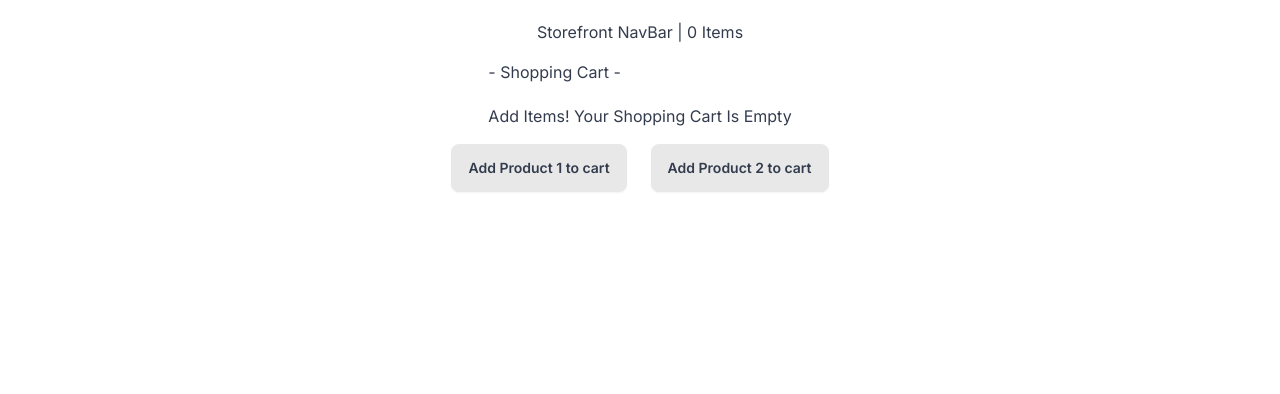
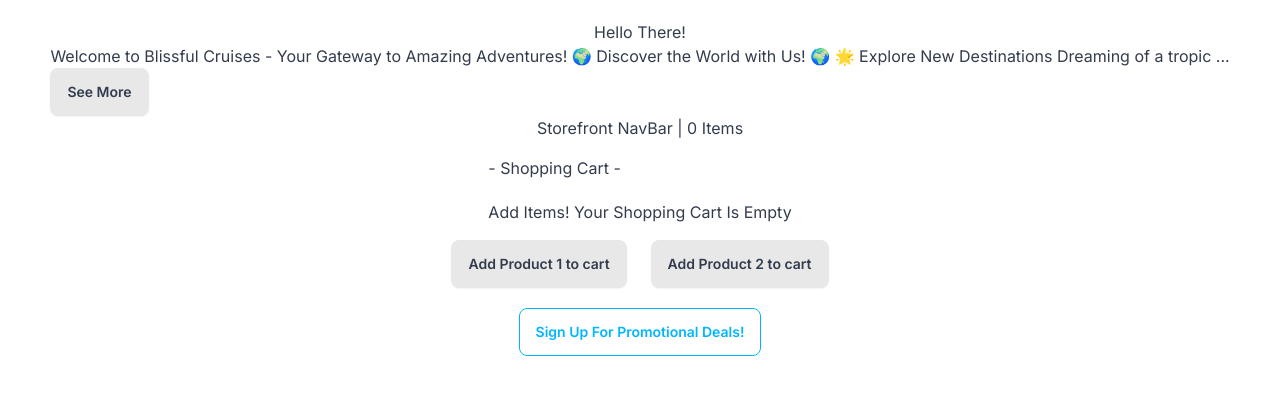
Before and after one commit to tedster827/travel-agency-website, a Next.js app: page /pages/react_showcase/storefront in a window 1280 px wide. Shown: the top 394 px of the page. Built offline with nearby package versions, Linux system fonts and the light colour scheme.

Commit message:
feat(MockStoreFront): adds base marketing sign up page and adds a new generic component Expandable Text

```diff
--- a/src/app/components/Generic/ExpandableText.tsx
+++ b/src/app/components/Generic/ExpandableText.tsx
@@ -0,0 +1,57 @@
+'use client'
+
+import React, {useState} from "react"
+
+interface ExpandableTextProps {
+    rawTextString: string;
+    maxCharsBeforeExpansion?: number;
+}
+
+const ExpandableText: React.FunctionComponent<ExpandableTextProps> = ({rawTextString, maxCharsBeforeExpansion = 250}: ExpandableTextProps) => {
+    const [isTextExpanded, setIsTextExpanded] = useState<boolean>(false)
+
+    if (rawTextString.length <= maxCharsBeforeExpansion) {
+        return (
+            <p>
+                {rawTextString}
+            </p>
+        )
+    }
+
+    return (
+        <div>
+            {isTextExpanded &&
+                <div>
+                    <p>
+                        {rawTextString}
+                    </p>
+                    <button
+                        className={"btn"}
+                        onClick={() => {
+                            setIsTextExpanded(!isTextExpanded);
+                        }}
+                    >
+                        See Less
+                    </button>
+                </div>
+            }
+            {!isTextExpanded &&
+                <div>
+                    <p>
+                        {rawTextString.slice(0, maxCharsBeforeExpansion)} ...
+                    </p>
+                    <button
+                        className={"btn"}
+                        onClick={() => {
+                            setIsTextExpanded(!isTextExpanded);
+                        }}
+                    >
+                        See More
+                    </button>
+                </div>
+            }
+        </div>
+    )
+}
+
+export default ExpandableText;
--- a/src/app/components/Generic/Form.tsx
+++ b/src/app/components/Generic/Form.tsx
@@ -0,0 +1,70 @@
+'use client'
+import React, {FormEvent, useRef} from "react"
+
+interface FormProps {
+    name: string
+}
+
+const Form:React.FunctionComponent<FormProps> = ({name}: FormProps) => {
+    // NOTE: You should always initialize the useRef initial value to null because there isn't a DOM node that it
+    //  can initially reference. The DOM node is only available after the component renders.
+    const nameRef = useRef<HTMLInputElement>(null);
+    const ageRef = useRef<HTMLInputElement>(null);
+    const person = {
+        name: '',
+        age: -1
+    }
+
+    // TODO: Actual send this data to the server
+    const handleFormSubmission = (event: FormEvent) => {
+        event.preventDefault();
+        console.log("Submitted!");
+        // Note: The current property references a DOM node
+        if(nameRef.current !== null && ageRef.current !== null) {
+            // NOTE: Why are we allow to assign a new value to a const variable
+            person.name = nameRef.current.value
+            // Converting String to Int with parseInt
+            person.age = parseInt(ageRef.current.value);
+            console.log(person)
+        }
+    }
+
+    return (
+        <form
+            onSubmit={handleFormSubmission}
+        >
+            <h1
+                className={"text-lg"}
+            >{name}</h1>
+            <div className="mb-3">
+                <label htmlFor="name" className="form-label">
+                    Name
+                </label>
+                <input
+                    id= "name"
+                    ref={nameRef}
+                    type="text"
+                    className="form-control input input-bordered w-full max-w-xs"/>
+            </div>
+            <div className="mb-3">
+                <label htmlFor="age" className="form-label">
+                    Age
+                </label>
+                <input
+                    id="age"
+                    ref={ageRef}
+                    type="number"
+                    className="form-control input input-bordered w-full max-w-xs"
+                />
+            </div>
+            <button
+                className="btn btn-primary"
+                type={"submit"}
+            >
+                Submit
+            </button>
+        </form>
+    )
+}
+
+export default Form;
--- a/src/app/components/ReactShowcase/MockStorefront/AddCartItemsButtons.tsx
+++ b/src/app/components/ReactShowcase/MockStorefront/AddCartItemsButtons.tsx
@@ -3,7 +3,7 @@ import React from "react"
 
 interface AddCartItemsButtonsProps {
     availableItems: any[]
-    handleAddItemToCart: (itemName: string) => void;
+    handleAddItemToCart: (itemName: number) => void;
 }
 
 const AddCartItemsButtons: React.FunctionComponent<AddCartItemsButtonsProps> = ({availableItems, handleAddItemToCart}: AddCartItemsButtonsProps) => {
@@ -14,7 +14,7 @@ const AddCartItemsButtons: React.FunctionComponent<AddCartItemsButtonsProps> = (
                     return (
                         <button
                             className={"btn mx-3"}
-                            key={item.name} onClick={() => handleAddItemToCart(item.name)}
+                            key={item.id} onClick={() => handleAddItemToCart(item.id)}
                         >
                             Add {item.name} to cart
                         </button>
--- a/src/app/pages/react_showcase/storefront/helpers/calculateCartQuantity.tsx
+++ b/src/app/pages/react_showcase/storefront/helpers/calculateCartQuantity.tsx
@@ -7,8 +7,6 @@ interface cartItem {
 const calculateCartQuantity = (actualItemsPlacedInCart: cartItem[]): number => {
     let cartQuantityTotal = 0;
 
-
-    console.log(typeof actualItemsPlacedInCart)
     // Setting to a var for faster looping
     let uniqueCartItemsQuantity = actualItemsPlacedInCart.length
 
--- a/src/app/pages/react_showcase/storefront/marketing-sign-up/page.tsx
+++ b/src/app/pages/react_showcase/storefront/marketing-sign-up/page.tsx
@@ -0,0 +1,12 @@
+import React from "react"
+import Form from "src/app/components/Generic/Form";
+
+const MarketingSignUpPage: React.FunctionComponent = () => {
+    return (
+        <div>
+            <Form name={"Email Sign Up"}/>
+        </div>
+    )
+}
+
+export default MarketingSignUpPage;
--- a/src/app/pages/react_showcase/storefront/page.tsx
+++ b/src/app/pages/react_showcase/storefront/page.tsx
@@ -4,6 +4,9 @@ import StorefrontNavBar from "src/app/components/ReactShowcase/MockStorefront/St
 import Cart from "src/app/components/ReactShowcase/MockStorefront/Cart";
 import AddCartItemsButtons from "src/app/components/ReactShowcase/MockStorefront/AddCartItemsButtons";
 import {produce} from "immer";
+import ExpandableText from "src/app/components/Generic/ExpandableText";
+import Link from "next/link";
+import {usePathname} from "next/navigation";
 
 interface cartObject {
     cartDiscount: number;
@@ -20,6 +23,30 @@ const MockStorefrontPage: React.FunctionComponent = () => {
     // Initial Storefront Items State
     const [storefrontConfig, setStorefrontConfig] = useState({
         storeDiscount: 0,
+        storeWelcomeMessage:
+            "Welcome to Blissful Cruises - Your Gateway to Amazing Adventures!\n" +
+            "\n" +
+            "🌍 Discover the World with Us! 🌍\n" +
+            "\n" +
+            "🌟 Explore New Destinations\n" +
+            "Dreaming of a tropical paradise, a bustling city adventure, or a serene mountain retreat? We have it all! Let us guide you to your next unforgettable destination.\n" +
+            "\n" +
+            "🚀 Tailored Travel Experiences\n" +
+            "Every traveler is unique, and so should be their journey. We customize travel plans to suit your style, preferences, and budget.\n" +
+            "\n" +
+            "🏖️ Exclusive Deals and Offers\n" +
+            "Benefit from our exclusive deals on flights, hotels, and holiday packages. Your dream vacation is just a click away, and it's more affordable than you think!\n" +
+            "\n" +
+            "🌐 Expert Travel Advice\n" +
+            "Our experienced travel consultants are here to provide you with insider tips, recommendations, and all the assistance you need for a hassle-free experience.\n" +
+            "\n" +
+            "🔒 Safe and Secure Travel\n" +
+            "Your safety and satisfaction are our top priorities. We ensure secure bookings and support you every step of your journey.\n" +
+            "\n" +
+            "✈️ Let's Plan Your Next Adventure!\n" +
+            "Visit us or contact our team today. Your next memorable adventure is waiting!\n" +
+            "\n" +
+            "Blissful Cruises` - Where Journeys Begin! 🛫",
         // Each item's quantity is set to one in the configuration so when it is added to a cart for the first time, its
         // quantity is correct
         availableItems: [
@@ -38,6 +65,8 @@ const MockStorefrontPage: React.FunctionComponent = () => {
         itemsPlacedInCart: []
     });
 
+    const currentPathString = usePathname();
+
     const handleOnClear = () => {
         // Because the cartItem state is in this component, we're going to update the cartItems here to an empty
         // array, clearing it.
@@ -47,14 +76,14 @@ const MockStorefrontPage: React.FunctionComponent = () => {
         });
     }
 
-    const handleCartAddition = (itemName: string) => {
+    const handleCartAddition = (itemId: number) => {
         // Checking the Storefront's Configuration for Item
         const newCartAddition = storefrontConfig.availableItems.find(item => {
-            return item.name === itemName;
+            return item.id === itemId;
         })
 
         // Checking Cart for Existing Item
-        const existingCartItem = cart.itemsPlacedInCart.find(item => item.name === itemName)
+        const existingCartItem = cart.itemsPlacedInCart.find(item => item.id === itemId)
 
         // If the cart addition is a valid cart
         if(newCartAddition !== undefined) {
@@ -63,7 +92,7 @@ const MockStorefrontPage: React.FunctionComponent = () => {
                 setCart((prevCart) => ({
                     ...prevCart,
                     itemsPlacedInCart: prevCart.itemsPlacedInCart.map((item) => {
-                        if(item.name === itemName) {
+                        if(item.id === itemId) {
                             return {
                                 ...item,
                                 quantity: item.quantity + 1
@@ -88,12 +117,12 @@ const MockStorefrontPage: React.FunctionComponent = () => {
         }
     }
 
-    console.log(cart)
-
     return (
         <div
             className={"grid place-items-center h-full"}
         >
+            <ExpandableText rawTextString={"Hello There!"} maxCharsBeforeExpansion={150}/>
+            <ExpandableText rawTextString={storefrontConfig.storeWelcomeMessage} maxCharsBeforeExpansion={150}/>
             <StorefrontNavBar cartItems={cart.itemsPlacedInCart}/>
             <Cart
                 cartDiscount={cart.cartDiscount}
@@ -104,6 +133,13 @@ const MockStorefrontPage: React.FunctionComponent = () => {
                 availableItems={storefrontConfig.availableItems}
                 handleAddItemToCart={handleCartAddition}
             />
+            <Link href={currentPathString + "/marketing-sign-up"}>
+                <button
+                    className={"btn btn-outline btn-info mt-5"}
+                >
+                    Sign Up For Promotional Deals!
+                </button>
+            </Link>
         </div>
     )
 }
```
